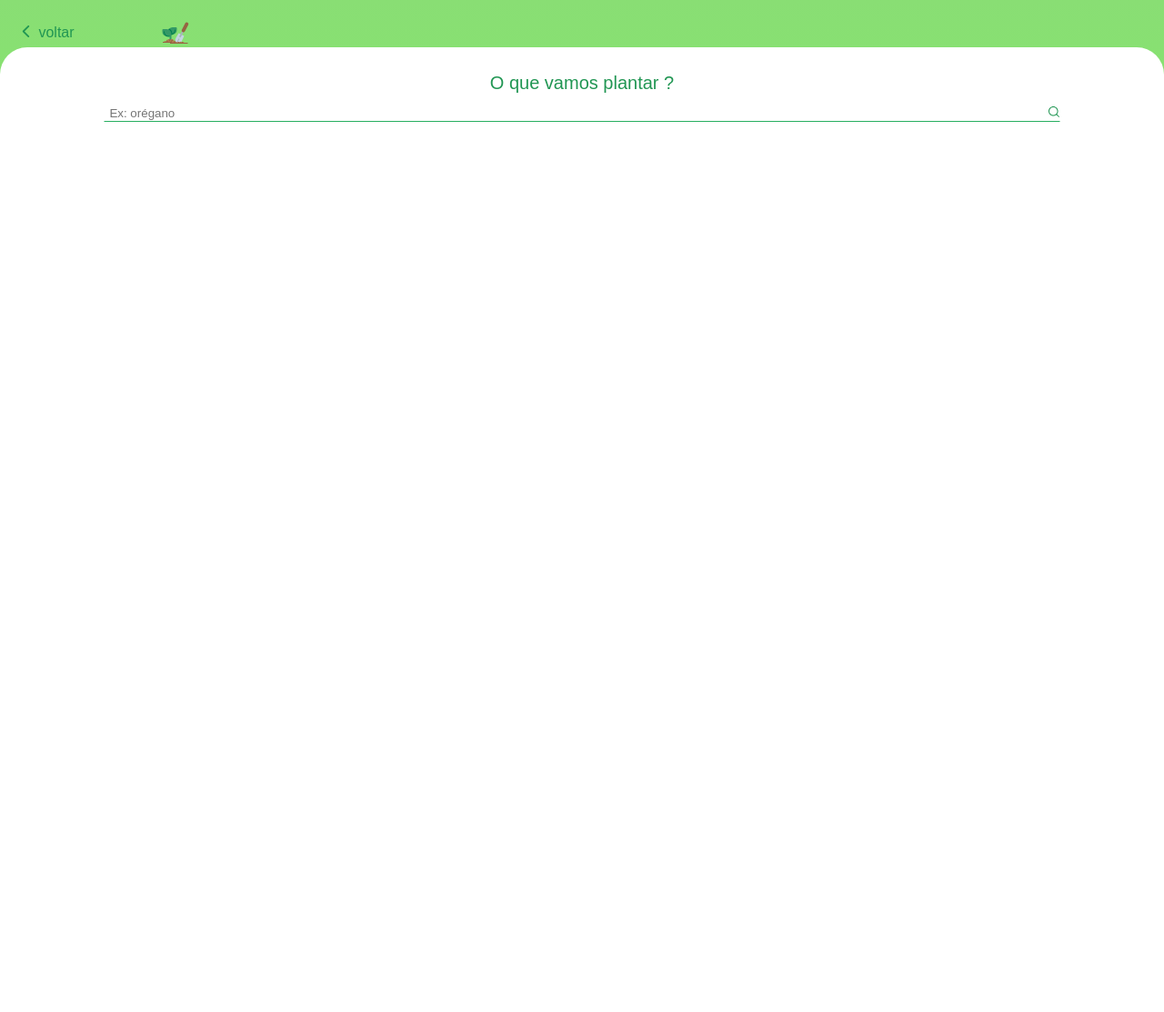
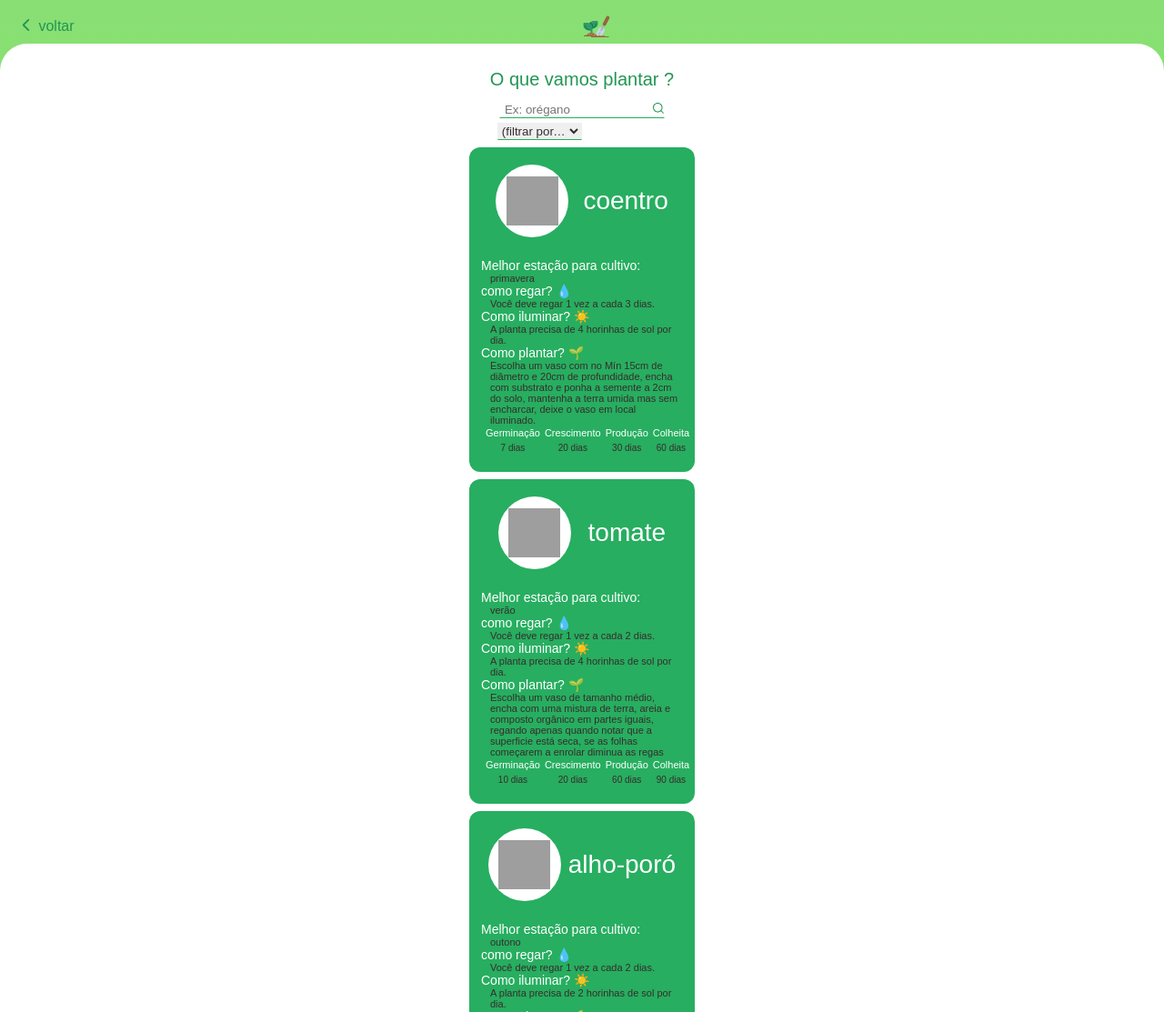
Before and after one commit to gasparzinho42/MinhaHorta, a website with bundled scripts: page pages/pesquisa/pesquisa.html in a window 1280 px wide. Shown: the top 1113 px of the page at 91% size. Before the commit the page ends 852 px from the top, so only its background shows below. Built offline with nearby package versions, Linux system fonts and the light colour scheme; grey boxes are pictures that could not be loaded.

Commit message:
update: updated layout + added order function

```diff
--- a/data/data.js
+++ b/data/data.js
@@ -12,7 +12,7 @@ const data = [
 		},
 		"epoca": "primavera",
 		"ciclo": {
-			"germinacao": 7,
+			"germinação": 7,
 			"crescimento": 20,
 			"produção": 30,
 			"colheita": 60
@@ -46,7 +46,10 @@ const data = [
 		"img": "https://sj-img.azureedge.net/product/8881-alho-poro-un-m.jpg",
 		"plantio": "Tenha em mãos um vaso de no mínimo 25cm de profundidade, ponha a semente a 1cm da terra com substrato e composto orgânico, mantenha o solo sempre umido, a planta não necessita de podagem.",
 		"sol":"2",
-		"agua": 4,
+		"agua": {
+			"QTDvezes": 1,
+			"aCada": 2
+		},
 		"epoca": "outono",
 		"ciclo": {
 			 "germinação": 7,
--- a/package.json
+++ b/package.json
@@ -2,7 +2,7 @@
   "name": "minhahorta",
   "version": "1.0.0",
   "description": "",
-  "main": "./pesquisa.js",
+  "main": "./index.html",
   "scripts": {
     "test": "echo \"Error: no test specified\" && exit 1"
   },
--- a/pages/pesquisa/pesquisa.css
+++ b/pages/pesquisa/pesquisa.css
@@ -7,17 +7,41 @@
 	font-family: "karla", sans-serif;
 	font-weight: 400;
 }
+:root{
+	--text: #392c2c;
+}
 body {
 	height: 100vh;
 	width: 100vw;
 	background: linear-gradient(#89de74, #79ff57);
 }
-.hide{
-    display: none;
+.hide {
+	display: none;
+}
+.searchContainer{
+	position: relative;
+	top: 0px;
 }
 .voltarIcon {
 	height: 13px;
 	width: 19px;
+}
+.footer{
+	display: flex;
+	flex-direction: row;
+}
+.footer .item{
+	margin-left: 5px;
+	text-align: center;
+}
+.footer .item .footerSpan{
+	color: var(--text);
+	font-size: 10px;
+}
+.title.small{
+	margin-top: 2px;
+	font-size: 11px;
+	color: white
 }
 .header {
 	display: flex;
@@ -25,14 +49,16 @@ body {
 	align-items: center;
 	margin-top: 20px;
 	margin-left: 19px;
+	margin-bottom: 10px;
 }
 header a {
 	font-size: 16px;
 	color: #219653;
-    white-space: nowrap;
+	white-space: nowrap;
 }
 header .logo {
-	margin: 0 95px;
+	position: absolute;
+	left: 50%;
 	height: 32px;
 	width: 32px;
 }
@@ -40,6 +66,10 @@ header .logo {
 main {
 	display: flex;
 	padding: 28px 56px;
+	position: absolute;
+	width: 100%;
+	justify-content: center;
+	align-items: center;
 	flex-direction: column;
 	height: max-content;
 	min-height: 100vh;
@@ -62,7 +92,7 @@ main .pesquisa {
 	flex-direction: row;
 	align-items: center;
 	width: 90%;
-	margin: 11px auto 49px auto;
+	margin: 11px auto 5px auto;
 	border: 1px solid transparent;
 	border-bottom-color: #27ae60;
 }
@@ -72,11 +102,17 @@ main .input img {
 }
 .card {
 	width: 248px;
-	height: 398px;
-	background-color: #27AE60;
+	height: max-content;
+	background-color: #27ae60;
 	border-radius: 12px;
 	padding: 19px 13px;
-    transition: background-color 5s;
+	margin-top: 8px;
+	transition: background-color 5s;
+}
+.filterContainer {
+	display: flex;
+	width: 92%;
+	justify-content: flex-start;
 }
 .card header {
 	display: flex;
@@ -109,7 +145,23 @@ main .input img {
 	white-space: nowrap;
 }
 .info .content {
-	font-size: 12px;
-	color: #392c2c;
+	font-size: 11px;
+	color: var(--text);
 	margin-left: 10px;
 }
+
+.filter {
+	border: 1px solid transparent;
+	border-bottom-color: #27ae60;
+	color: var(--text);
+	width: 50%;
+	margin-left: 8px;
+	white-space: nowrap;
+	text-overflow: ellipsis;
+}
+.filter option {
+	color: #27ae60;
+}
+.filter option:disabled {
+	color: gray;
+}
--- a/pages/pesquisa/pesquisa.html
+++ b/pages/pesquisa/pesquisa.html
@@ -19,11 +19,23 @@
             <img class="logo" src="../../assets/farming.svg" alt="logo">
 		</header>
 		<main id="main">
-            <h2 id="inputTitle">O que vamos plantar ?</h2>
-            <div class="input">
-                <input id="pesquisa" class="pesquisa" placeholder="Ex: orégano" type="text"/>
-                <span><img src="../../assets/loupe.svg" alt="pesquisar" ></span>
-            </div>
+			<section class="searchContainer">
+				<h2 id="inputTitle">O que vamos plantar ?</h2>
+				<div class="input">
+					<input id="pesquisa" class="pesquisa" placeholder="Ex: orégano" type="text"/>
+					<span><img src="../../assets/loupe.svg" alt="pesquisar" ></span>
+				</div>
+				<div class="filterContainer">
+					<select class="filter" id="filter">
+						<option selected disabled value="0">(filtrar por...)</option>
+						<option value="1">por tempo de colheita</option>
+						<option value="2">por tempo de germinação</option>
+						<option value="3">por produção</option>
+						<option value="4">por crescimento</option>
+					</select>
+				</div>
+			</section>
+
 			<section class="cards">
 				<!-- aqui dentro da section cards vai ser injetado html com o javascript como o exemplo abaixo -->
 				<!-- <div class="card hide">
--- a/pages/pesquisa/pesquisa.js
+++ b/pages/pesquisa/pesquisa.js
@@ -1,16 +1,20 @@
 import data from "../../data/data.js"; //importo o arquivo data.js onde contém o json
 console.log(data); // serve para visualmente verificar se data está retornando o json corretamente
 const cardContainer = document.querySelector(".cards"); //cardContainer armazena o elemento com class "cards" que é onde um card fica dentro
+const select = document.getElementById("filter");
 //um card é o elemento/container/quadrado branco onde aparecem os dados da planta
+var sortedData = data;
+var filteredAndOrderedList = data;
 
-//aqui estou dizendo para adicionar html dentro deste cardContainer,  esse html é o card onde contém informações da planta
+function renderCard() {
 	cardContainer.innerHTML = `
-    ${data.map((planta) => {
-        //aqui é mapeado o json. ele vai repetir este html para cada objeto(plantaa) que existir no json
+    ${filteredAndOrderedList
+		.map((planta) => {
+			//aqui é mapeado o json. ele vai repetir este html para cada objeto(planta) que existir no json
 			// o map instância o objeto json atual numa variável que tem o nome determinado ali em cima em parênteses
 			// agora você pode chamar a planta.img, planta.nome planta.plantio etc...
 			return `
-        <div class="card hide">
+        <div class="card">
          <header>
              <div class="circle">
              <img src="${planta.img}" alt="${planta.nome}"/>
@@ -21,54 +25,79 @@ cardContainer.innerHTML = `
          <section class="info">
              <h3 class="title">Melhor estação para cultivo:</h3>
              <p class="content">${planta.epoca}</p>
-             <h3 class="title">Forma de cultivo:</h3>
+             <h3 class="title">como regar? 💧</h3>
+             <p class="content">Você deve regar ${planta.agua.QTDvezes} ${planta.agua.QTDvezes > 1 ? "vezes" : "vez"}  a cada ${planta.agua.aCada} ${planta.agua.aCada > 1 ? "dias" : "dia"}.</p>
+             <h3 class="title">Como iluminar? ☀️</h3>
+             <p class="content">A planta precisa de ${planta.sol} horinhas de sol por dia.</p>
+             <h3 class="title">Como plantar? 🌱</h3>
              <p class="content">${planta.plantio}</p>
          </section>
+         <footer class="footer">
+            <div class="item">
+                <p class="title small">Germinação</p>
+                <span class="footerSpan">${planta.ciclo.germinação} ${planta.ciclo.germinação > 1 ? "dias" : "dia"}</span>
+            </div>
+            <div class="item">
+                <p class="title small">Crescimento</p>
+                <span class="footerSpan">${planta.ciclo.crescimento} ${planta.ciclo.crescimento > 1 ? "dias" : "dia"}</span>
+            </div>
+            <div class="item">
+                <p class="title small">Produção</p>
+                <span class="footerSpan">${planta.ciclo.produção} ${planta.ciclo.produção > 1 ? "dias" : "dia"}</span>
+            </div>
+            <div class="item">
+                <p class="title small">Colheita</p>
+                <span class="footerSpan">${planta.ciclo.colheita} ${planta.ciclo.colheita > 1 ? "dias" : "dia"}</span>
+            </div>
+         </footer>
 	 </div>
         `;
 		})
 		.join("")}
 `;
-// este .join("") serve para substituir virgulas que são imprimidas ao fim de cada json por uma string vazia ""
+}
+renderCard()
 
-/* O window.onload = () => { seu código aqui } serve para que o código dentro seja rodado apenas depois
-    que o conteúdo da página for carregado ( onLoad = ao carregar), se não for feito dessa forma, você não consegue acessar o
-    elemento .card acima, pois o DOM iria acusar que esse elemento com classe .card não existe no documento.
-*/
-window.onload = () => {
-	const cards = cardContainer.querySelectorAll(".card"); // A variável card agora é um array que contém todos os elementos com a classe "card"
-	const input = document.getElementById("pesquisa");	// A variável input armazena o elemento input que contém o ID pesquisa
-	input.addEventListener("input", (evt) => { //é adicionado um escutador de eventos do tipo input, que é disparado cada vez que é digitado no campo da variavel input
+const input = document.getElementById("pesquisa"); // A variável input armazena o elemento input que contém o ID pesquisa
+input.addEventListener("input", (evt) => {
+	//é adicionado um escutador de eventos do tipo input, que é disparado cada vez que é digitado no campo da variavel input
 	var value = evt.target.value; //armazena o valor atual do input no value
-        const title = document.querySelector("#inputTitle"); // A variável title agora armazena o elemento com ID inputTitle
-        for (let i = 0; i < cards.length; i++) { //O for é um laço de repetição que vai repetir o código abaixo um número de vezes igual ao comprimento do array card
+	filteredAndOrderedList = sortedData.filter((planta) => {
+		return planta.nome.toLowerCase().indexOf(value.toLowerCase()) > -1;
+	});
+	console.log("filteredAndOrederedList:", filteredAndOrderedList);
+    renderCard()
+    order()
+});
 
-            const nomeDaPLanta = cards[i].querySelector(".title").innerHTML //pega o nome da planta da posição atual do array
-            if(value == nomeDaPLanta) { //se o valor do input da busca for igual ao nome da planta da posição atual ele tira a classe hide deste card, que faz ele ser mostrado na tela
-                cards[i].className = "card";
-                title.innerHTML = "Ótima escolha" // muda o título do para Ótima escolha
-                break; // o break; serve para quebrar a repetição do for. ele diz pro for que se chegar aqui, ele não deve mais repetir este código
-
-            } else{ // se o if for falso ele adiciona a classe hide  ao elemento atual
-                cards[i].className = "card hide";
-			    title.innerHTML = "O que vamos plantar ?";
+function order () {
+    console.log("select value: ",select.value)
+    if (select.value == "1") {
+        sortedData = data.sort((plantaA, plantaB) => {
+            return plantaA.ciclo.colheita - plantaB.ciclo.colheita;
+        });
+        renderCard()
     }
+    if (select.value == "2") {
+        sortedData = data.sort((plantaA, plantaB) => {
+            return plantaA.ciclo.germinação - plantaB.ciclo.germinação;
+        });
+        renderCard()
+    }
+    if (select.value == "3") {
+        sortedData = data.sort((plantaA, plantaB) => {
+            return plantaA.ciclo.produção - plantaB.ciclo.produção;
+        });
+        renderCard()
+    }
+    if (select.value == "4") {
+        sortedData = data.sort((plantaA, plantaB) => {
+            return plantaA.ciclo.crescimento - plantaB.ciclo.crescimento;
+        });
+        renderCard()
     }
 
-        //  Poderia ser feito com um forEach ou map também, mas esses métodos não permitem o uso do break, então se houvesse um json com 100 posições
-        //  mesmo que o resultado fosse encontrado na posição 3 ele iria continuar repetindo o código mais 97 vezes
-        //  resultando assim numa queda de performance do nosso site
-
-        // card.forEach( planta => {
-        //     const nomeDaPLanta = planta.querySelector(".title").innerHTML
-        //     if(value == nomeDaPLanta) {
-        //         planta.className = "card";
-        //         return title.innerHTML = "Ótima escolha"
-
-        //     } else{
-        //         planta.className = "card hide";
-		// 	    title.innerHTML = "O que vamos plantar ?";
-        //     }
-        // })
-	});
 };
+select.addEventListener('change',()=>{
+    order()
+})
```
Lines whose indentation alone changed are shown as unchanged.
